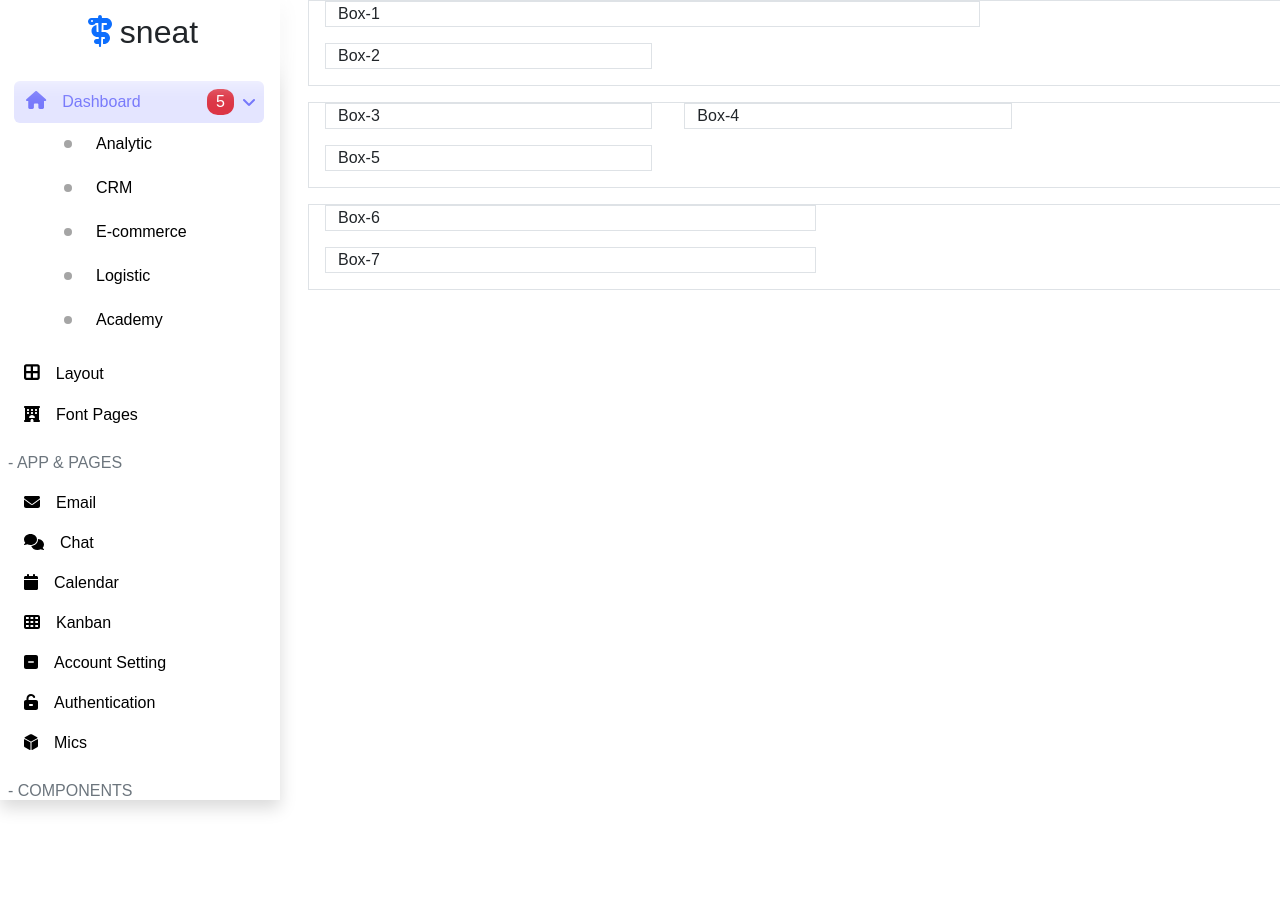
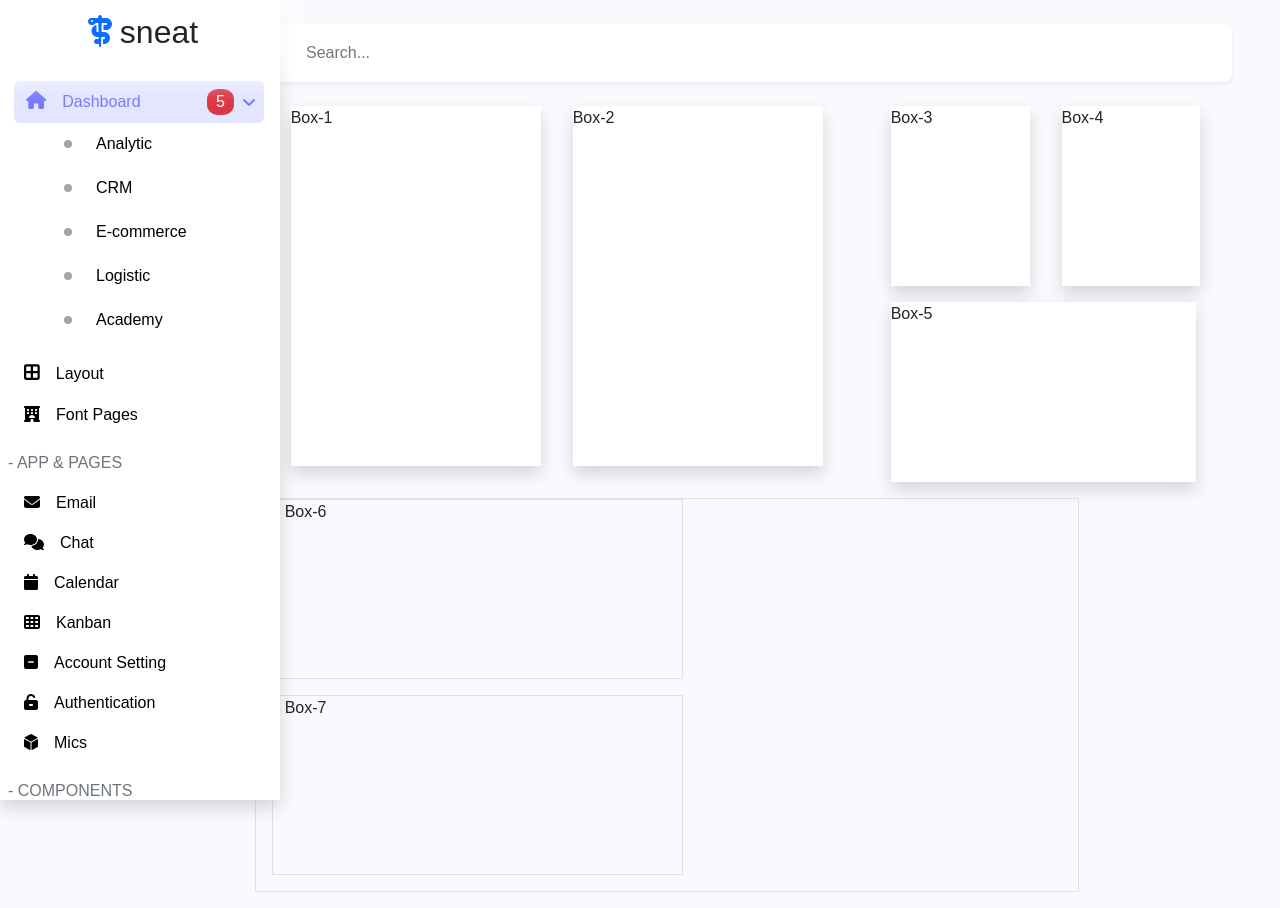
Before and after one commit to pemba1234/dash-board, a React (Create React App) app in the folder mydash/: page /crm in a window 1280 px wide. Before the commit the page ends 800 px from the top, so only its background shows below. Built offline with nearby package versions, Linux system fonts and the light colour scheme.

Commit message:
merge item

```diff
--- a/mydash/src/App.jsx
+++ b/mydash/src/App.jsx
@@ -4,6 +4,7 @@ import "bootstrap/dist/js/bootstrap.bundle";
 import Hero from "./pages/HeroDash";
 import Crm from "./pages/Crm";
 import Nav from "./components/Nav";
+import Search from "./components/Search";
 import { BrowserRouter as Router, Routes, Route } from "react-router-dom";
 
 function App() {
@@ -11,6 +12,7 @@ function App() {
     <>
       <Router>
         <Nav />
+        <Search />
         <Routes>
           <Route path="/" element={<Hero />} />
           <Route path="/crm" element={<Crm />} />
--- a/mydash/src/components/Home.jsx
+++ b/mydash/src/components/Home.jsx
@@ -5,8 +5,8 @@ export default function Home() {
   return (
     <>
       <div className="col-lg-10 float-end">
-        <div className="parent col-lg-11 d-flex flex-column float-end me-3">
-          <div className="bg-white border-0 shadow p-3 d-flex flex-row justify-content-between col-lg-8 col-md-12 mt-3">
+        <div className="parent col-lg-11 d-flex flex-column float-end me-3 mt-3">
+          <div className="bg-white border-0 shadow p-3 d-flex flex-row justify-content-between col-lg-8 col-md-12">
             <div className="text bg-white col-6">
               <span className=" fs-4 text-primary bg-white w-50">
                 Congratulations John! 🎉
--- a/mydash/src/components/Nav.css
+++ b/mydash/src/components/Nav.css
@@ -1,10 +1,10 @@
-/* *{
+*{
     font-family:Arial, Helvetica, sans-serif;
 }
 
 body {
     background-color: #fbf9fe;
-} */
+}
 
 nav {
     width:280px;
--- a/mydash/src/components/Search.jsx
+++ b/mydash/src/components/Search.jsx
@@ -13,7 +13,7 @@ export default function Search() {
       <div className="d-lg-flex col-12 justify-content-end">
         <div
           className="rounded-3 p-3 d-flex bg-white border-0 me-lg-5
-      justify-content-between shadow-sm mb-1 mt-4  col-lg-9 col-md-12"
+      justify-content-between shadow-sm col-lg-9 col-md-12 mt-4"
         >
           <div className="input w-25 ms-3">
             <input
--- /dev/null
+++ b/mydash/src/pages/Crm.css
@@ -0,0 +1,7 @@
+#column {
+    height: 180px;
+}
+
+#column1 {
+    height: auto;
+}
--- a/mydash/src/pages/Crm.jsx
+++ b/mydash/src/pages/Crm.jsx
@@ -1,21 +1,58 @@
+import "./Crm.css";
+
 export default function Crm() {
   return (
     <>
-      <div className="col-lg-9 float-lg-end col-md-10 float-md-center">
-        <div class="row border mb-3">
-          <div class="col-12 col-md-8 border ms-3 me-3 mb-3">Box-1</div>
-          <div class="col-6 col-md-4 border ms-3 me-3 mb-3">Box-2</div>
-        </div>
-
-        <div class="row border mb-3">
-          <div class="col-6 col-md-4 border ms-3 me-3 mb-3">Box-3</div>
-          <div class="col-6 col-md-4 border ms-3 me-3 mb-3">Box-4</div>
-          <div class="col-6 col-md-4 border ms-3 me-3 mb-3">Box-5</div>
-        </div>
-
-        <div class="row border mb-3">
-          <div class="col-6 border ms-3 me-3 mb-3">Box-6</div>
-          <div class="col-6 border ms-3 me-3 mb-3">Box-7</div>
+      <div className="col-lg-10">
+        <div className="mt-4 col-lg-9 float-lg-end col-md-12">
+          <div className="d-lg-flex">
+            <div class="col-md-12 col-lg-9 mb-3 d-lg-flex ms-lg-4">
+              <div
+                class="col-lg-5 col-11 bg-white shadow me-3 mb-3"
+                id="column1"
+              >
+                Box-1
+              </div>
+              <div
+                class="col-lg-5 col-11 bg-white shadow ms-3 mb-3"
+                id="column1"
+              >
+                Box-2
+              </div>
+            </div>
+            {/* ---------------another box ------------------ */}
+            <div class="d-flex flex-column col-lg-5 ">
+              <div className="box d-flex">
+                <div
+                  class="col-lg-5 col-md-6 bg-white shadow me-3 mb-3"
+                  id="column"
+                >
+                  Box-3
+                </div>
+                <div
+                  class="col-lg-5 col-md-4 bg-white shadow ms-3 me-3 mb-3"
+                  id="column"
+                >
+                  Box-4
+                </div>
+              </div>
+              <div
+                class="col-lg-11 col-md-4 bg-white shadow me-3 mb-3"
+                id="column"
+              >
+                Box-5
+              </div>
+            </div>
+          </div>
+          {/* ---------another box--------------------- */}
+          <div class="row border mb-3">
+            <div class="col-6 border ms-3 me-3 mb-3" id="column">
+              Box-6
+            </div>
+            <div class="col-6 border ms-3 me-3 mb-3" id="column">
+              Box-7
+            </div>
+          </div>
         </div>
       </div>
     </>
--- a/mydash/src/pages/HeroDash.jsx
+++ b/mydash/src/pages/HeroDash.jsx
@@ -1,10 +1,8 @@
 import Home from "../components/Home";
-import Search from "../components/Search";
 
 function Hero() {
   return (
     <>
-      <Search />
       <Home />
     </>
   );
```
